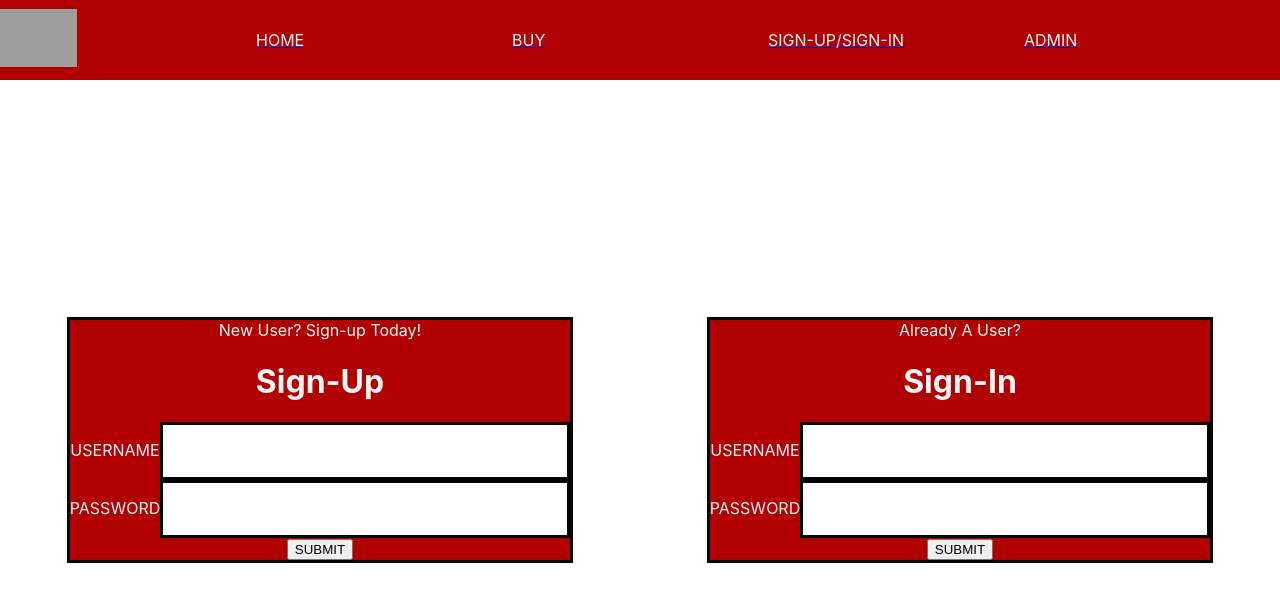
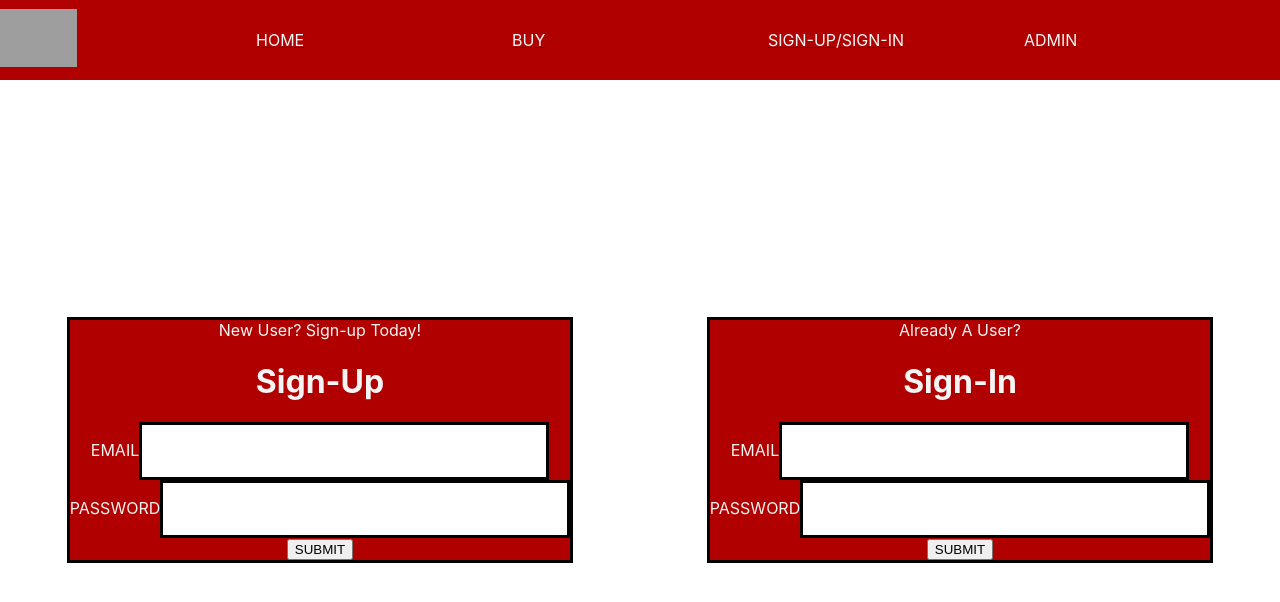
Before and after one commit to Anthony-Halstead/CarDealership, a React (Create React App) app in the folder car-dealership-front/: page /SignUpSignIn in a window 1280 px wide. Shown: the top 602 px of the page. Built offline with nearby package versions, Linux system fonts and the light colour scheme; grey boxes are pictures that could not be loaded.

Commit message:
added props and an axios call to the sign up including a cookie for saving the email across sessions.

```diff
--- a/car-dealership-front/src/App.js
+++ b/car-dealership-front/src/App.js
@@ -1,18 +1,28 @@
+import React, { useEffect, useState } from 'react';
 import './App.css';
-import { Route, Routes } from 'react-router';
 import Home from './components/pages/Home';
 import Buy from './components/pages/Buy';
 import SignUpSignIn from './components/pages/SignUpSignIn';
 import Admin from './components/pages/Admin';
 import PageWrapper from './components/reusables/PageWrapper';
+import { Route, Routes } from 'react-router-dom';
 
 function App() {
+  const [user, setUser] = useState({ email: '', password: '' });
+
+  useEffect(() => {
+    const email = localStorage.getItem("emailCookie");
+    if (email) {
+      setUser({ ...user, email });
+    }
+  }, []);
+
   return (
     <PageWrapper>
       <Routes>
-        <Route path="/" element={<Home />} />
-        <Route path="/Buy" element={<Buy />} />
-        <Route path="/SignUpSignIn" element={<SignUpSignIn />} />
+        <Route path="/" element={<Home/>} />
+        <Route path="/Buy" element={<Buy user={user} setUser={setUser}/>} />
+        <Route path="/SignUpSignIn" element={<SignUpSignIn user={user} setUser={setUser} />} />
         <Route path="/Admin" element={<Admin />} />
       </Routes>
     </PageWrapper>
--- a/car-dealership-front/src/components/pages/Buy.js
+++ b/car-dealership-front/src/components/pages/Buy.js
@@ -1,6 +1,6 @@
 import React from 'react'
 import '../../css/pages/buy.css'
-function Buy() {
+function Buy(props) {
   return (
     <div className='buy-content'>Buy</div>
   )
--- a/car-dealership-front/src/components/pages/SignUpSignIn.js
+++ b/car-dealership-front/src/components/pages/SignUpSignIn.js
@@ -1,41 +1,67 @@
 import React from 'react'
 import '../../css/pages/signupsignin.css'
 import '../../css/reusables/positions.css'
+import axios from 'axios';
+import { useNavigate } from 'react-router';
 
-function SignUpSignIn() {
+function SignUpSignIn(props) {
+
+
+    const navigator = useNavigate()
+
+    const changeHandler = (event) => {
+    const name = event.target.name;
+    const value = event.target.value;
+    const tempUser = { ...props.user };
+    tempUser[name] = value;
+
+    props.setUser(tempUser)
+  }
+
+  const submitHandler = () => {
+    axios.post("http://localhost:8080/user/signUp", props.user)
+      .then((response) => {
+        localStorage.setItem("emailCookie", response.data.email)
+        props.setUser(response.data)
+        navigator("/")
+      })
+      .catch((e) => {
+        console.log(e)
+      })
+
+    }
     return (
         <div className='signup-signin-content'>
-
             <div className='sign-up-box'>
                 <div>
                     New User? Sign-up Today!
                 </div>
                 <h1>Sign-Up</h1>
                 <div className='flex-row justify-content-left'>
-                    USERNAME
-                    <input className='input-container'></input>
+                    EMAIL
+                    <input className='input-container'  value={props.user.email} name='email' type='email' onChange={changeHandler} required></input>
                 </div>
                 <div className='flex-row justify-content-left'>
                     PASSWORD
-                    <input className='input-container'></input>
+                    <input className='input-container' value={props.user.password} name='password' type='password' onChange={changeHandler} required></input>
                 </div>
                 <div className='flex-row justify-content-center'>
-                    <button>SUBMIT</button>
+                    <button onClick={submitHandler}>SUBMIT</button>
                 </div>
             </div>
             <div className='sign-up-box'>
                 <div>Already A User?</div>
                 <h1>Sign-In</h1>
                 <div className='flex-row justify-content-left'>
-                    USERNAME
-                    <input className='input-container'></input>
+                    EMAIL
+                    <input className='input-container'  value={props.user.email} name='email' type='email' onChange={changeHandler} required></input>
                 </div>
                 <div className='flex-row justify-content-left'>
                     PASSWORD
-                    <input className='input-container'></input>
+                    <input className='input-container' value={props.user.password} name='password' type='password' onChange={changeHandler} required></input>
                 </div>
                 <div className='flex-row justify-content-center'>
-                    <button>SUBMIT</button>
+                    <button onClick={submitHandler}>SUBMIT</button>
                 </div>
             </div>
 
```
